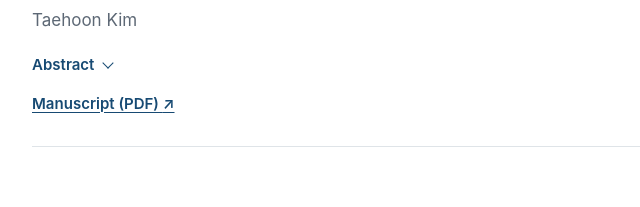
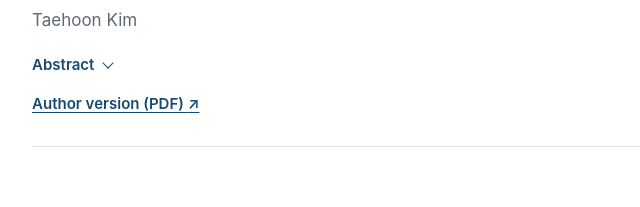
Before and after one commit to TaehoonKim85/taehoonkim85.github.io, a plain HTML site: page index.html in a window 1280 px wide. Shown: the part 2040-2247 px from the top of the page, 168-808 px from the left. Drawn offline with Linux system fonts and the light colour scheme.

Commit message:
Label housing paper link as author-identified PDF

```diff
--- a/index.html
+++ b/index.html
@@ -73,7 +73,7 @@
             <p class="abstract-text">To understand the implications for housing allocation and welfare, I develop a heterogeneous-household general-equilibrium model with indivisible housing and collateral constraints. At fixed prices, the restriction discourages housing upgrades and induces downward reallocation. Once equilibrium prices adjust, however, house prices fall by 7.7% on impact, largely reversing this reallocation. At the same time, lower collateral values amplify welfare losses for incumbent households from 0.05% to 0.26% of consumption, extending the effects beyond directly regulated buyers.</p>
             <p class="abstract-text">Finally, counterfactual experiments show that mortgage policies achieving similar reductions in aggregate debt can generate different price and welfare outcomes. A uniform loan-to-value restriction imposes broader direct costs, whereas mortgage-amount caps generate smaller equilibrium price declines and transition welfare losses than the original restriction.</p>
           </details>
-          <p class="links"><a href="https://drive.google.com/file/d/1q8aYjzupRw79IbvevGA-tQ3h2oh6Tc9Q/view?usp=drivesdk" target="_blank" rel="noopener noreferrer">Manuscript (PDF) <span aria-hidden="true">↗</span></a></p>
+          <p class="links"><a href="https://drive.google.com/file/d/1q8aYjzupRw79IbvevGA-tQ3h2oh6Tc9Q/view?usp=drivesdk" target="_blank" rel="noopener noreferrer">Author version (PDF) <span aria-hidden="true">↗</span></a></p>
         </article>
       </div>
     </section>
```
